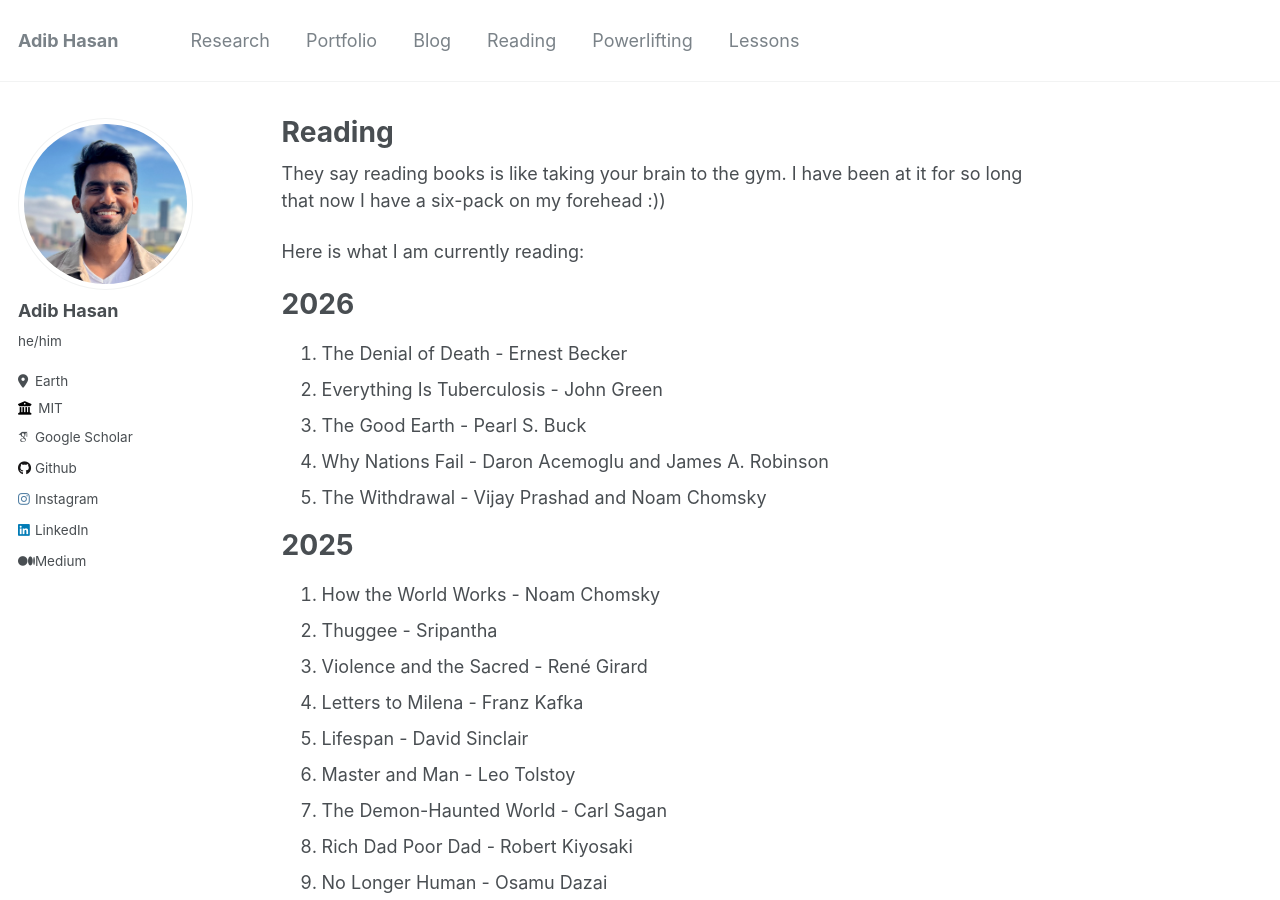
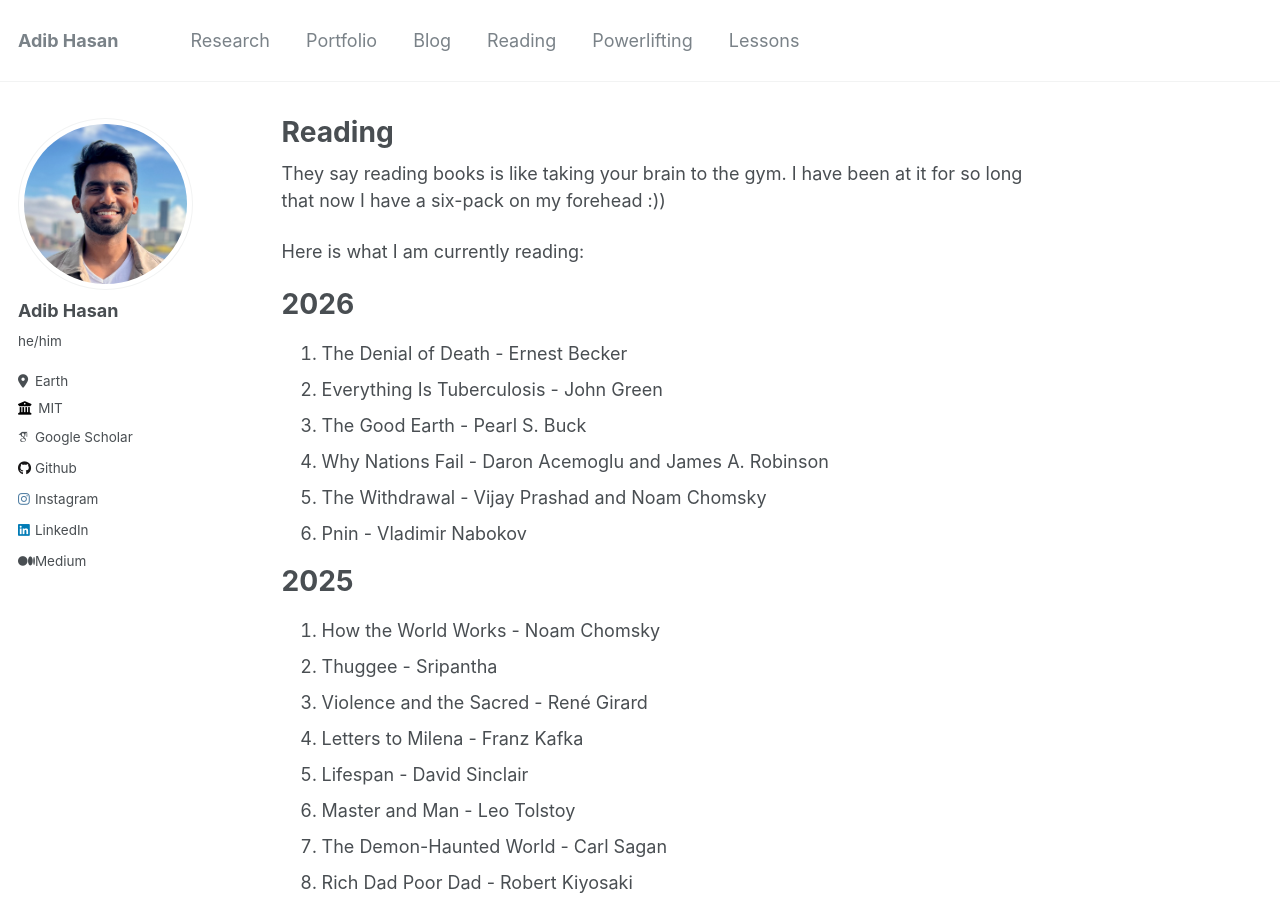
Before and after one commit to Neehan/neehan.github.io, a Jekyll site: the page built from _pages/reading.md, in a window 1280 px wide and 900 px high. Built offline with Jekyll 4.4.1, drawn with Linux system fonts in a browser that asks for light colours; some web fonts are replaced.

Commit message:
Update reading.md

```diff
--- a/_pages/reading.md
+++ b/_pages/reading.md
@@ -13,6 +13,7 @@ Here is what I am currently reading:
 3. The Good Earth - Pearl S. Buck
 4. Why Nations Fail - Daron Acemoglu and James A. Robinson
 5. The Withdrawal - Vijay Prashad and Noam Chomsky
+6. Pnin - Vladimir Nabokov
 
 # 2025
 1. How the World Works - Noam Chomsky
```
